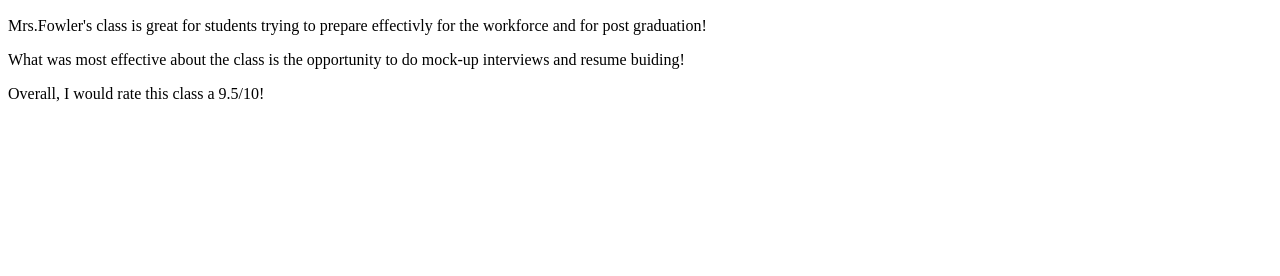
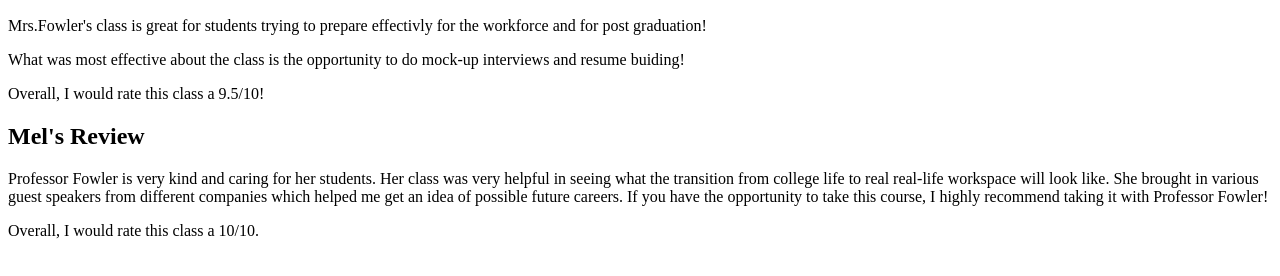
Before and after one commit to ITSV412-Group-One/ITSV412-Group-One.github.io, a plain HTML site: page ehrd481.html in a window 1280 px wide. Shown: the part 110-386 px from the top of the page. Drawn offline with Linux system fonts and the light colour scheme.

Commit message:
Update ehrd481.html
Added my second review to EHRD 481.

Co-Authored-By: Maya Herring  <143104107+m0chic333@users.noreply.github.com>

```diff
--- a/ehrd481.html
+++ b/ehrd481.html
@@ -12,5 +12,12 @@
 <p>What was most effective about the class is the opportunity to do mock-up interviews and resume buiding!</p>
 <p>Overall, I would rate this class a 9.5/10!</p>
 
+<p></p>
+<h2> Mel's Review</h2>
+<p> Professor Fowler is very kind and caring for her students. Her class was very helpful in seeing what the transition from college life to real real-life workspace will look like. She brought in various guest speakers from different companies which helped me get an idea of possible future careers.
+	If you have the opportunity to take this course, I highly recommend taking it with Professor Fowler!</p>
+<p> Overall, I would rate this class a 10/10.</p>
+
+
 </body>
 </html>
```
